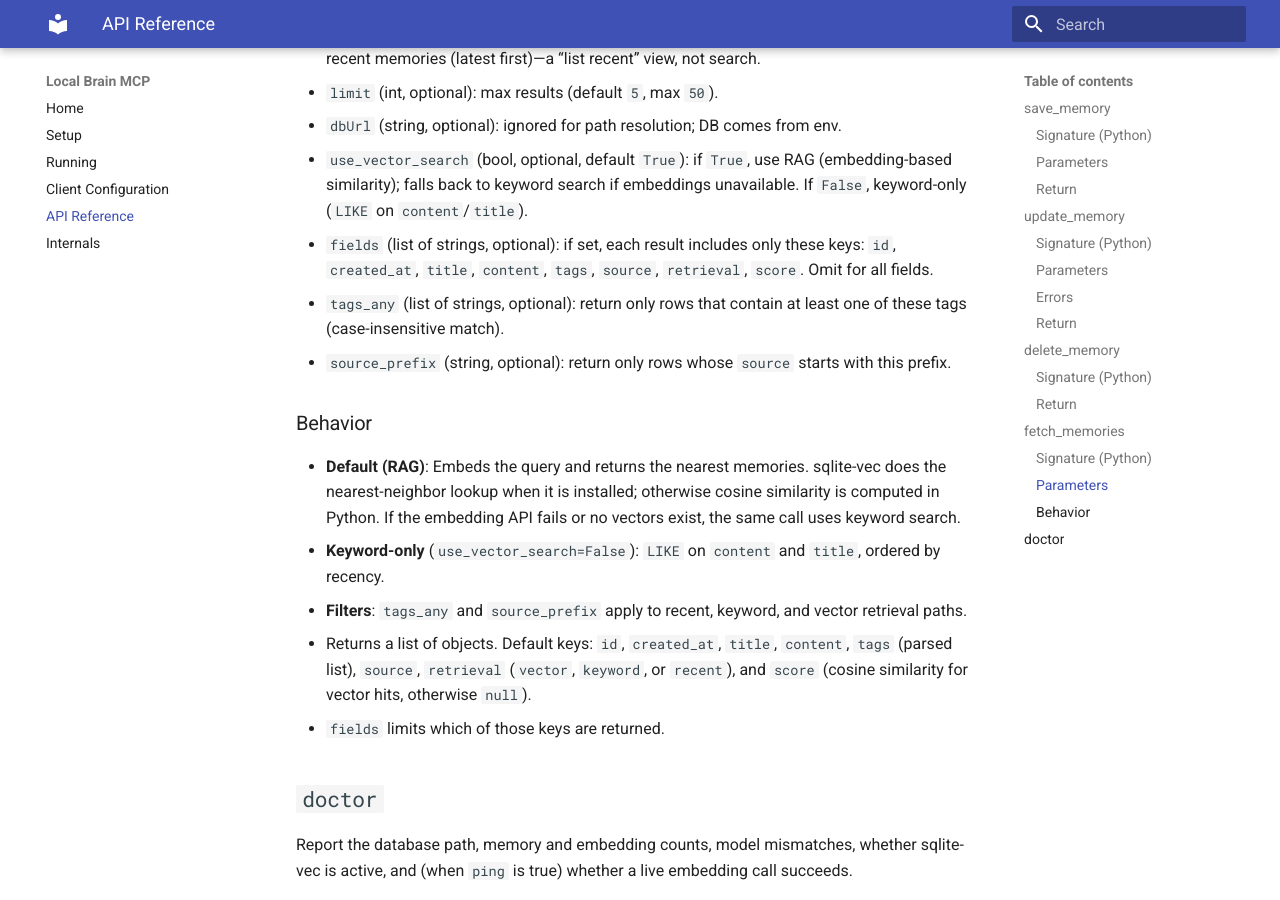
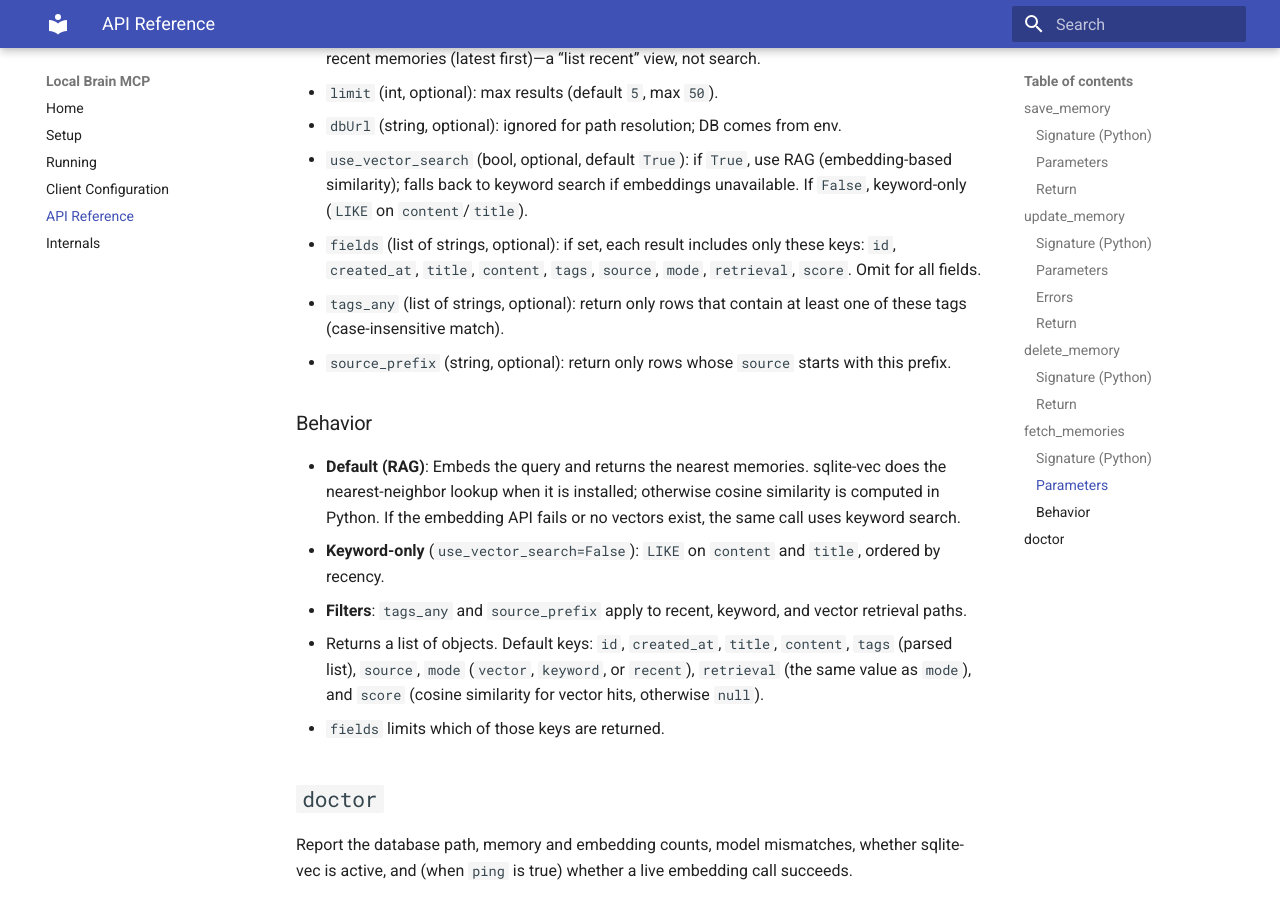
Before and after one commit to ejsinfuego/memory-mcp, an MkDocs documentation site: the page built from docs/api.md, in a window 1280 px wide and 900 px high, scrolled down 3039 px. Built offline with MkDocs 1.6.1 and Material for MkDocs 9.7.7, drawn with Linux system fonts in a browser that asks for light colours.

Commit message:
docs: describe the fetch_memories mode field

```diff
--- a/docs/api.md
+++ b/docs/api.md
@@ -119,7 +119,7 @@ def fetch_memories(
 - `limit` (int, optional): max results (default `5`, max `50`).
 - `dbUrl` (string, optional): ignored for path resolution; DB comes from env.
 - `use_vector_search` (bool, optional, default `True`): if `True`, use RAG (embedding-based similarity); falls back to keyword search if embeddings unavailable. If `False`, keyword-only (`LIKE` on `content`/`title`).
-- `fields` (list of strings, optional): if set, each result includes only these keys: `id`, `created_at`, `title`, `content`, `tags`, `source`, `retrieval`, `score`. Omit for all fields.
+- `fields` (list of strings, optional): if set, each result includes only these keys: `id`, `created_at`, `title`, `content`, `tags`, `source`, `mode`, `retrieval`, `score`. Omit for all fields.
 - `tags_any` (list of strings, optional): return only rows that contain at least one of these tags (case-insensitive match).
 - `source_prefix` (string, optional): return only rows whose `source` starts with this prefix.
 
@@ -128,7 +128,7 @@ def fetch_memories(
 - **Default (RAG)**: Embeds the query and returns the nearest memories. sqlite-vec does the nearest-neighbor lookup when it is installed; otherwise cosine similarity is computed in Python. If the embedding API fails or no vectors exist, the same call uses keyword search.
 - **Keyword-only** (`use_vector_search=False`): `LIKE` on `content` and `title`, ordered by recency.
 - **Filters**: `tags_any` and `source_prefix` apply to recent, keyword, and vector retrieval paths.
-- Returns a list of objects. Default keys: `id`, `created_at`, `title`, `content`, `tags` (parsed list), `source`, `retrieval` (`vector`, `keyword`, or `recent`), and `score` (cosine similarity for vector hits, otherwise `null`).
+- Returns a list of objects. Default keys: `id`, `created_at`, `title`, `content`, `tags` (parsed list), `source`, `mode` (`vector`, `keyword`, or `recent`), `retrieval` (the same value as `mode`), and `score` (cosine similarity for vector hits, otherwise `null`).
 - `fields` limits which of those keys are returned.
 
 ## `doctor`
```
